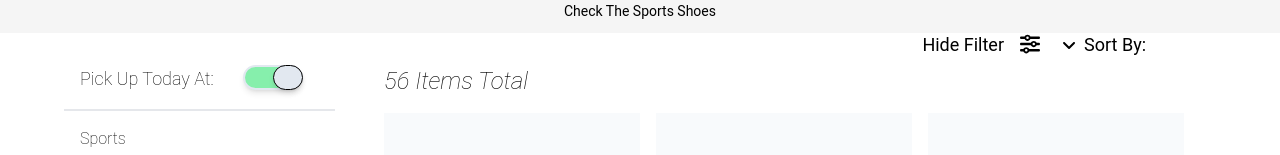
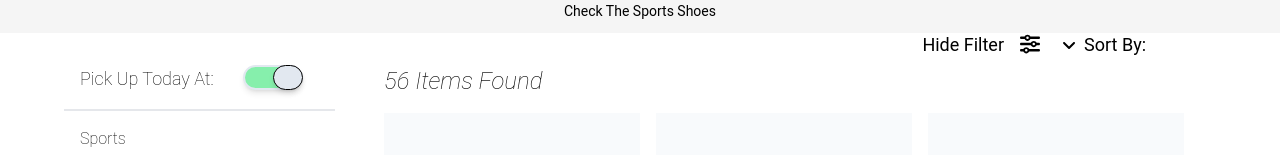
Before and after one commit to mSharifHub/e-commerce, a React (Create React App) app: page / in a window 1280 px wide. Both pictures are taken after a click on the element 273 px from the left and 239 px from the top of the page. Shown: the part 161-316 px from the top of the page. Built offline with nearby package versions, Linux system fonts and the light colour scheme.

Commit message:
#1.7 dynamically changing the result content and displaying number in stock

```diff
--- a/src/components/gridDisplay/GridDisplay.jsx
+++ b/src/components/gridDisplay/GridDisplay.jsx
@@ -1,3 +1,4 @@
+/* eslint-disable no-nested-ternary */
 import React, { useMemo, useRef } from "react";
 import Product from "../products/Product";
 import { useFilter } from "../../providers/contexts/filterContext";
@@ -118,12 +119,26 @@ export function GridDisplay() {
         className={`${
           !isFilterApplied.current
             ? "hidden "
-            : "flex justify-center mb-4  lg:justify-start items-center  transition-all duration-500 ease-in-out  capitalize text-2xl italic font-thin"
+            : "flex justify-center mb-4  lg:justify-start items-center  capitalize text-2xl italic font-extralight "
         } `}
       >
-        {`${filteredProducts.length} ${
-          filteredProducts.length <= 1 ? "item" : "items"
-        } total`}
+        {filteredProducts.length === 0 ? (
+          "No items found"
+        ) : filteredProducts.length === 1 ? (
+          <div>
+            {filteredProducts.map((product) => (
+              <span className="capitalize " key={product.id}>
+                {product.inStock <= 3 ? (
+                  <span>order fast only {product.inStock} left </span>
+                ) : (
+                  <span> {product.inStock} in stock</span>
+                )}
+              </span>
+            ))}
+          </div>
+        ) : (
+          `${filteredProducts.length} items found`
+        )}
       </span>
       <div className={getGridCount(filteredProducts.length)}>
         {filteredProducts.map((product) => (
--- a/src/data/productsData/products.js
+++ b/src/data/productsData/products.js
@@ -6,7 +6,7 @@ export const products = [
     color: "Classic Black",
     size: 11,
     image: "",
-    inStock: 10,
+    inStock: 2,
     newArrival: true,
     openBox: false,
     discount: 10,
```
